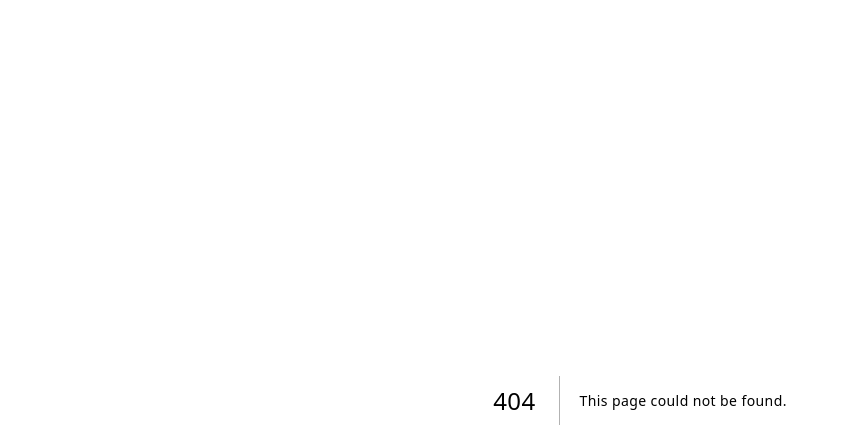
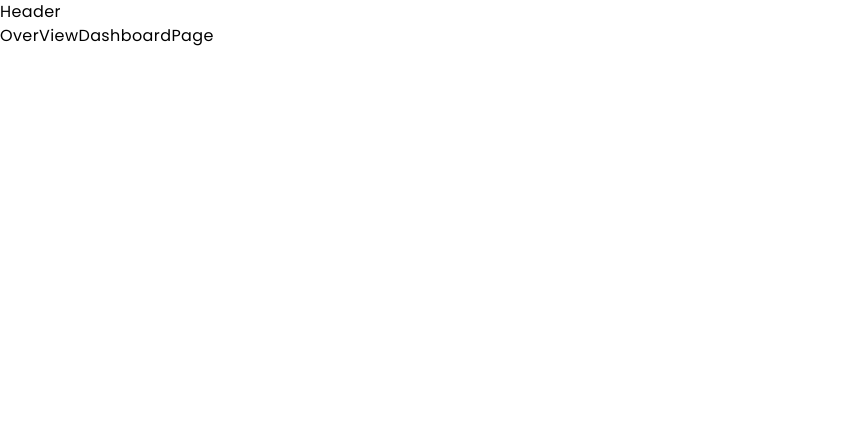
Before and after one commit to silverstone217/servi_toons, a Next.js app: page /dashboard in a window 1280 px wide. Before the commit this address had no page. Shown: the top 448 px of the page, without its empty margins (0-849 px from the left). Built offline with nearby package versions, Linux system fonts and the light colour scheme.

Commit message:
remove overflow and h-screen on mainlayout

```diff
--- /dev/null
+++ b/app/(dashboard)/dashboard/page.tsx
@@ -0,0 +1,7 @@
+import React from "react";
+
+function OverViewDashboardPage() {
+  return <div>OverViewDashboardPage</div>;
+}
+
+export default OverViewDashboardPage;
--- /dev/null
+++ b/app/(dashboard)/layout.tsx
@@ -0,0 +1,18 @@
+import React from "react";
+
+interface DashboardLayoutProps {
+  children: React.ReactNode;
+}
+
+function DashboardLayout({ children }: DashboardLayoutProps) {
+  return (
+    <div>
+      {/* header */}
+      <header>Header</header>
+      <main>{children}</main>
+      {/* aside */}
+    </div>
+  );
+}
+
+export default DashboardLayout;
--- a/app/layout.tsx
+++ b/app/layout.tsx
@@ -24,9 +24,7 @@ export default function RootLayout({
 }>) {
   return (
     <html lang="fr" suppressHydrationWarning>
-      <body
-        className={`${poppins.className} antialiased scroll-smooth overflow-y-auto max-h-screen `}
-      >
+      <body className={`${poppins.className} antialiased scroll-smooth`}>
         <ThemeProvider
           attribute="class"
           defaultTheme="system"
--- a/components/home/ProfileMenu.tsx
+++ b/components/home/ProfileMenu.tsx
@@ -12,8 +12,15 @@ import AvatarUser from "../AvatarUser";
 import { Button } from "../ui/button";
 import { signOut } from "next-auth/react";
 import { toast } from "sonner";
+import { useRouter } from "next/navigation";
 
 export const ProfileMenuBigScreen = () => {
+  const router = useRouter();
+
+  const handleNavigate = (url: string) => {
+    router.push(`/${url}`);
+  };
+
   const handleSignOut = async () => {
     try {
       await signOut();
@@ -34,7 +41,9 @@ export const ProfileMenuBigScreen = () => {
         <DropdownMenuSeparator />
         <DropdownMenuItem>Profil</DropdownMenuItem>
         <DropdownMenuItem>Bookmark</DropdownMenuItem>
-        <DropdownMenuItem>Dashboard</DropdownMenuItem>
+        <DropdownMenuItem onClick={() => handleNavigate("dashboard")}>
+          Dashboard
+        </DropdownMenuItem>
         <DropdownMenuItem>Ajouter un contenu</DropdownMenuItem>
         <DropdownMenuItem disabled>Subscription</DropdownMenuItem>
         <DropdownMenuSeparator />
```
